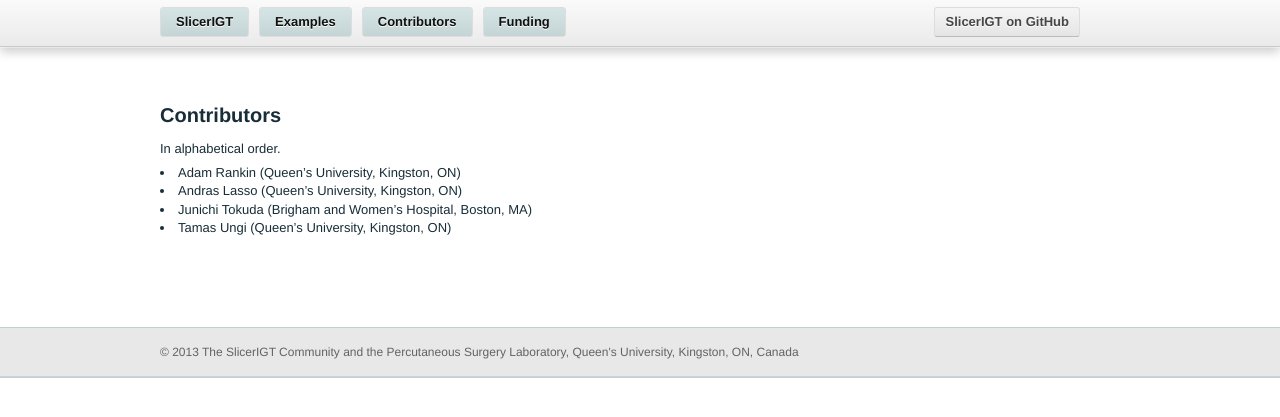
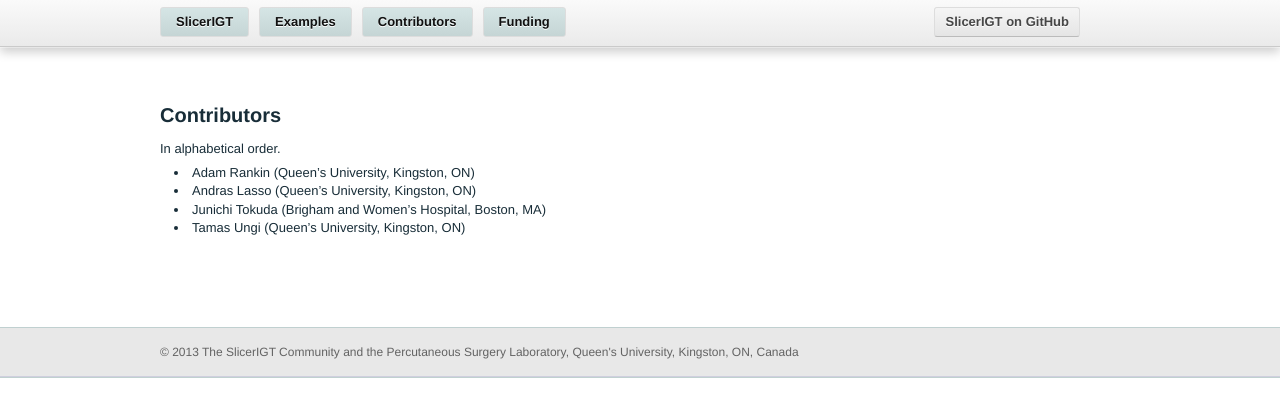
Before and after one commit to Sunderlandkyl/slicerrt.github.com, a Jekyll site: the page built from Contributors.md, in a window 1280 px wide. Shown: the top 417 px of the page. Built offline with Jekyll 4.4.1, drawn with Linux system fonts in a browser that asks for light colours; Markdown is read by kramdown in place of the engine named in the settings.

Commit message:
Update pages.css

```diff
--- a/css/pages.css
+++ b/css/pages.css
@@ -59,6 +59,10 @@
 ul {
   list-style-type: disc;
   list-style-position:inside;
+}
+
+ul li {
+  padding-left: 14px;
 }
 
 ol {
```
